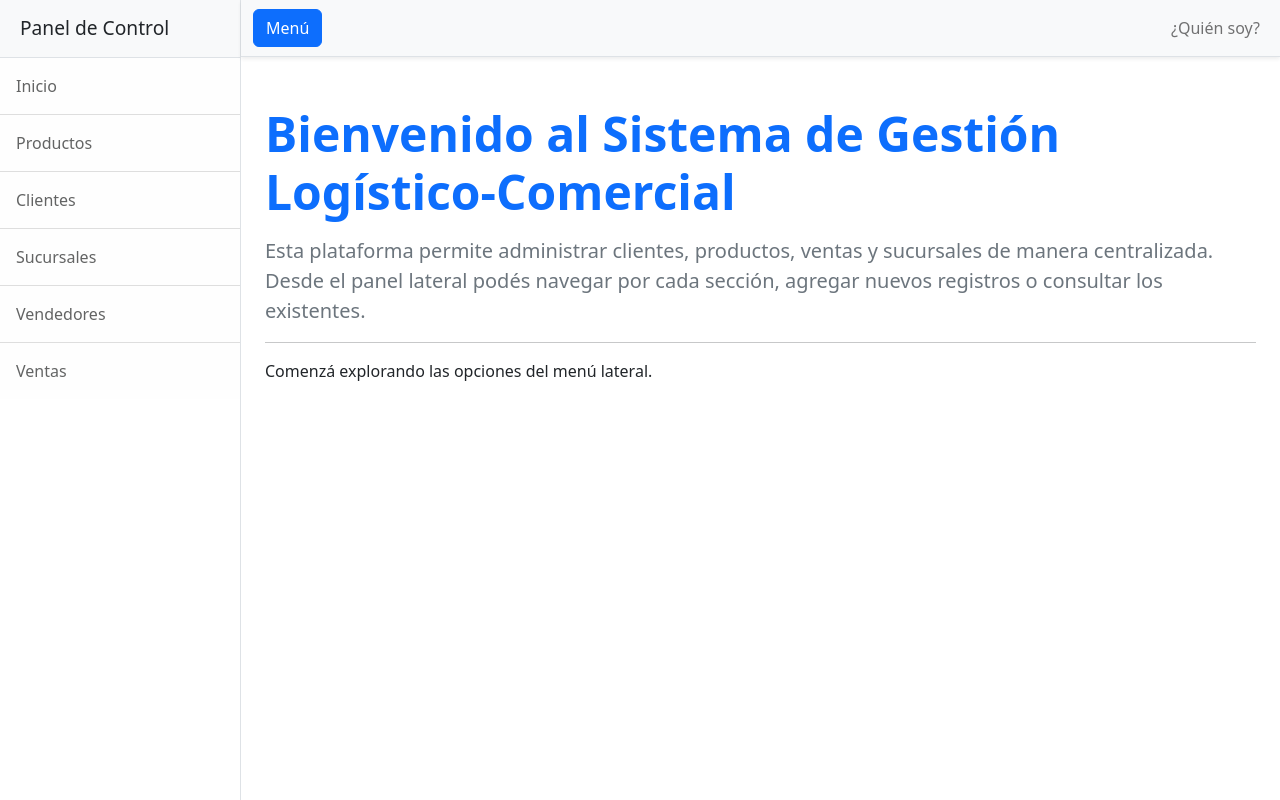
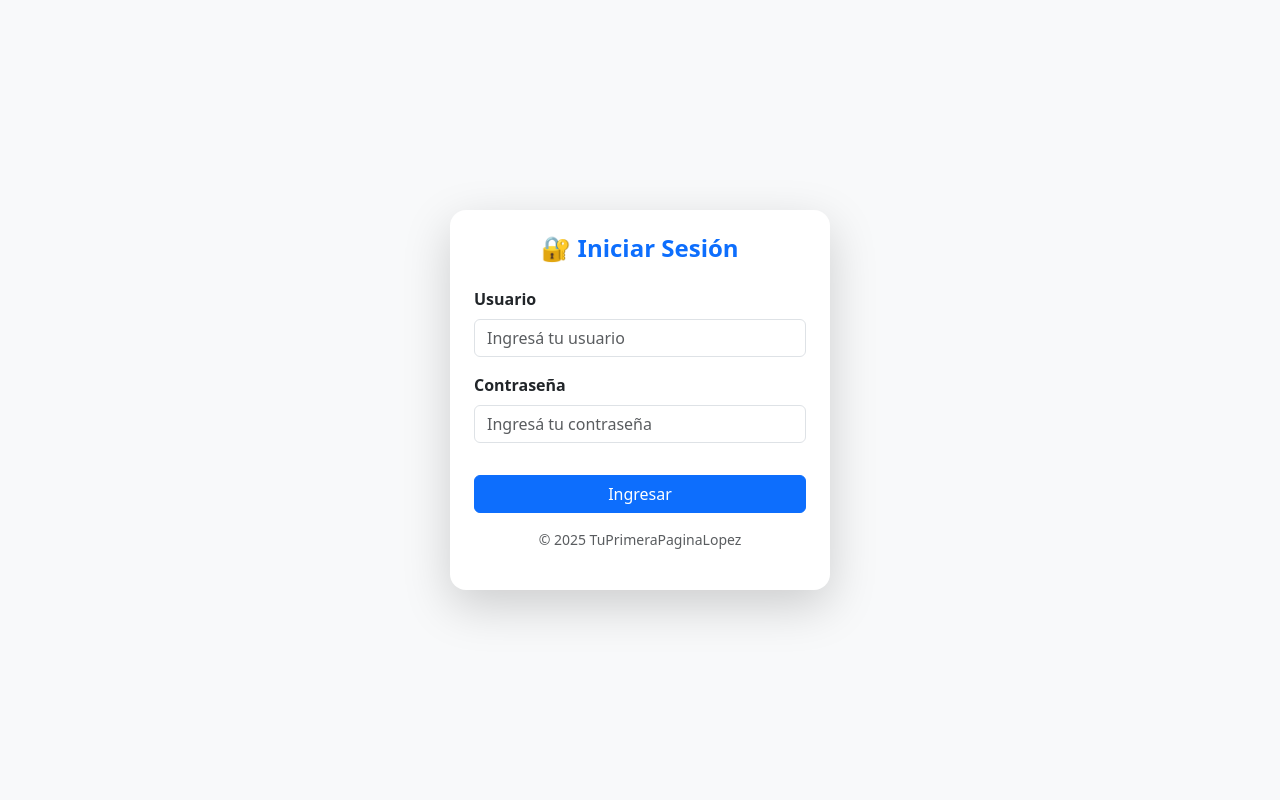
Before and after one commit to estebanlopezlog/TuPrimeraPaginaLopez, a Django app: page / in a window 1280 px wide. Run offline with Django 5.2, Linux system fonts and the light colour scheme; some libraries are stand-ins or nearby versions.

Commit message:
7ta actualización - Creacion de Usuarios y Limitaciones por Grupo + READ.ME

```diff
--- a/TuPrimeraPaginaLopez/TuPrimeraPaginaLopez/urls.py
+++ b/TuPrimeraPaginaLopez/TuPrimeraPaginaLopez/urls.py
@@ -23,3 +23,6 @@ urlpatterns = [
     path('admin/', admin.site.urls),
     path('', include('aplicacion.urls')),
 ]
+
+# Mensaje dustomizado para error 403 (Error de acceso por no contar con permisos)
+handler403 = 'aplicacion.views.error_403_view'
--- a/TuPrimeraPaginaLopez/aplicacion/templates/entidades/base.html
+++ b/TuPrimeraPaginaLopez/aplicacion/templates/entidades/base.html
@@ -40,8 +40,24 @@
                     <div class="container-fluid">
                         <button class="btn btn-primary" id="sidebarToggle">Menú</button>
                         <div class="collapse navbar-collapse" id="navbarSupportedContent">
-                            <ul class="navbar-nav ms-auto mt-2 mt-lg-0">
-                                <a class="nav-link" href="{% url 'quien_soy' %}">¿Quién soy?</a>
+                            <ul class="navbar-nav ms-auto mt-2 mt-lg-0 align-items-center">
+                                {% if user.is_authenticated %}
+                                    <li class="nav-item me-3">
+                                        <span class="navbar-text text-dark fw-semibold">
+                                            👤 Usuario: <span class="text-primary">{{ user.username }}</span>
+                                        </span>
+                                    </li>
+                                {% endif %}
+                                <li class="nav-item me-3">
+                                    <a class="nav-link text-secondary" href="{% url 'quien_soy' %}">
+                                        ¿Quién soy?
+                                    </a>
+                                </li>
+                                <li class="nav-item">
+                                    <a class="btn btn-outline-danger btn-sm shadow-sm" href="{% url 'logout' %}">
+                                        🔒 Cerrar sesión
+                                    </a>
+                                </li>
                             </ul>
                         </div>
                     </div>
--- /dev/null
+++ b/TuPrimeraPaginaLopez/aplicacion/templates/entidades/login.html
@@ -0,0 +1,44 @@
+{% load static %}
+<!DOCTYPE html>
+<html lang="es">
+<head>
+    <meta charset="UTF-8">
+    <meta name="viewport" content="width=device-width, initial-scale=1.0">
+    <title>Iniciar sesión | TuPrimeraPaginaLopez</title>
+    <link href="https://cdn.jsdelivr.net/npm/bootstrap@5.3.3/dist/css/bootstrap.min.css" rel="stylesheet">
+</head>
+
+<body class="bg-light">
+    <div class="container d-flex align-items-center justify-content-center" style="height: 100vh;">
+        <div class="card shadow-lg border-0 p-4" style="max-width: 380px; width: 100%; border-radius: 1rem;">
+            <h4 class="text-center text-primary fw-bold mb-4">🔐 Iniciar Sesión</h4>
+
+            <form method="POST" novalidate>
+                {% csrf_token %}
+                <div class="mb-3">
+                    <label class="form-label fw-semibold">Usuario</label>
+                    <input type="text" name="username" class="form-control" placeholder="Ingresá tu usuario" required>
+                </div>
+                <div class="mb-3">
+                    <label class="form-label fw-semibold">Contraseña</label>
+                    <input type="password" name="password" class="form-control" placeholder="Ingresá tu contraseña" required>
+                </div>
+
+                {% if messages %}
+                    <div class="alert alert-danger py-2">
+                        {% for message in messages %}
+                            {{ message }}
+                        {% endfor %}
+                    </div>
+                {% endif %}
+
+                <button type="submit" class="btn btn-primary w-100 mt-3">Ingresar</button>
+            </form>
+
+            <p class="text-center text-muted mt-3 small">
+                © 2025 TuPrimeraPaginaLopez
+            </p>
+        </div>
+    </div>
+</body>
+</html>
--- a/TuPrimeraPaginaLopez/aplicacion/urls.py
+++ b/TuPrimeraPaginaLopez/aplicacion/urls.py
@@ -2,7 +2,12 @@ from django.urls import path
 from . import views
 
 urlpatterns = [
-    path('', views.index, name='index'),
+    # 🔐 AUTENTICACIÓN
+    path('', views.login_view, name='login'),
+    path('logout/', views.logout_view, name='logout'),
+    path('inicio/', views.index, name='index'),
+
+    # 📦 MÓDULOS PRINCIPALES
     path('productos/', views.productos, name='productos'),
     path('clientes/', views.clientes, name='clientes'),
     path('sucursales/', views.sucursales, name='sucursales'),
@@ -10,30 +15,30 @@ urlpatterns = [
     path('ventas/', views.ventas, name='ventas'),
     path('quien_soy/', views.quien_soy, name='quien_soy'),
 
-    # FORMULARIOS DE CREACIÓN
+    # 🧱 FORMULARIOS DE CREACIÓN
     path('productos/nuevo/', views.nuevo_producto, name='nuevo_producto'),
     path('clientes/nuevo/', views.nuevo_cliente, name='nuevo_cliente'),
     path('sucursales/nueva/', views.nueva_sucursal, name='nueva_sucursal'),
     path('vendedores/nuevo/', views.nuevo_vendedor, name='nuevo_vendedor'),
     path('ventas/nueva/', views.nueva_venta, name='crear_venta'),
 
-    # ACCIONES - PRODUCTOS
+    # ✏️ ACCIONES - PRODUCTOS
     path('productos/editar/<int:id_producto>/', views.editar_producto, name='editar_producto'),
     path('productos/eliminar/<int:id_producto>/', views.eliminar_producto, name='eliminar_producto'),
 
-    # ACCIONES - CLIENTES
+    # ✏️ ACCIONES - CLIENTES
     path('clientes/editar/<int:id_cliente>/', views.editar_cliente, name='editar_cliente'),
     path('clientes/eliminar/<int:id_cliente>/', views.eliminar_cliente, name='eliminar_cliente'),
 
-    # ACCIONES - SUCURSALES
+    # ✏️ ACCIONES - SUCURSALES
     path('sucursales/editar/<int:id_sucursal>/', views.editar_sucursal, name='editar_sucursal'),
     path('sucursales/eliminar/<int:id_sucursal>/', views.eliminar_sucursal, name='eliminar_sucursal'),
 
-    # ACCIONES - VENDEDORES
+    # ✏️ ACCIONES - VENDEDORES
     path('vendedores/editar/<int:id_vendedor>/', views.editar_vendedor, name='editar_vendedor'),
     path('vendedores/eliminar/<int:id_vendedor>/', views.eliminar_vendedor, name='eliminar_vendedor'),
 
-    # ACCIONES - VENTAS
+    # ✏️ ACCIONES - VENTAS
     path('ventas/editar/<int:id_venta>/', views.editar_venta, name='editar_venta'),
     path('ventas/eliminar/<int:id_venta>/', views.eliminar_venta, name='eliminar_venta'),
 ]
--- a/TuPrimeraPaginaLopez/aplicacion/views.py
+++ b/TuPrimeraPaginaLopez/aplicacion/views.py
@@ -5,24 +5,47 @@ from .forms import (
     ProductoForm, ClienteForm, SucursalForm, VendedorForm,
     VentaForm, DetalleVentaForm
 )
+from django.contrib.auth import authenticate, login, logout
+from django.contrib.auth.decorators import login_required, permission_required
+from django.contrib import messages
 
 
-# Pagina Principal
+
+# 🌐 PÁGINAS PRINCIPALES
+@login_required(login_url='login')
 def index(request):
     return render(request, 'entidades/index.html')
 
+@login_required(login_url='login')
+@permission_required('aplicacion.view_producto', raise_exception=True)
 def productos(request):
     productos = Producto.objects.all()
     return render(request, 'entidades/productos.html', {'productos': productos})
+
+
+@login_required(login_url='login')
+@permission_required('aplicacion.view_cliente', raise_exception=True)
 def clientes(request):
     clientes = Cliente.objects.all()
     return render(request, 'entidades/clientes.html', {'clientes': clientes})
+
+
+@login_required(login_url='login')
+@permission_required('aplicacion.view_sucursal', raise_exception=True)
 def sucursales(request):
     sucursales = Sucursal.objects.all()
     return render(request, 'entidades/sucursales.html', {'sucursales': sucursales})
+
+
+@login_required(login_url='login')
+@permission_required('aplicacion.view_vendedor', raise_exception=True)
 def vendedores(request):
     vendedores = Vendedor.objects.all()
     return render(request, 'entidades/vendedores.html', {'vendedores': vendedores})
+
+
+@login_required(login_url='login')
+@permission_required('aplicacion.view_venta', raise_exception=True)
 def ventas(request):
     ventas = Venta.objects.all()
     datos_ventas = []
@@ -30,99 +53,31 @@ def ventas(request):
         detalles = v.detalleventa_set.all()
         cantidad_total = sum([d.cantidad_vendida for d in detalles])
         total_venta = sum([d.precio_total for d in detalles])
-
         datos_ventas.append({
             'venta': v,
             'cantidad_total': cantidad_total,
             'total_venta': total_venta
         })
+    return render(request, 'entidades/ventas.html', {'datos_ventas': datos_ventas})
 
-    return render(request, 'entidades/ventas.html', {'datos_ventas': datos_ventas})
 
 def quien_soy(request):
     return render(request, 'entidades/quien_soy.html')
 
 
-# Formularios para Entidades
+# --- PRODUCTOS ---
+@login_required(login_url='login')
+@permission_required('aplicacion.add_producto', raise_exception=True)
 def nuevo_producto(request):
     form = ProductoForm(request.POST or None)
     if form.is_valid():
         form.save()
         return redirect('productos')
     return render(request, 'entidades/form_producto.html', {'form': form, 'titulo': 'Nuevo Producto'})
-def nuevo_cliente(request):
-    form = ClienteForm(request.POST or None)
-    if form.is_valid():
-        form.save()
-        return redirect('clientes')
-    return render(request, 'entidades/form_cliente.html', {'form': form, 'titulo': 'Nuevo Cliente'})
-def nueva_sucursal(request):
-    form = SucursalForm(request.POST or None)
-    if form.is_valid():
-        form.save()
-        return redirect('sucursales')
-    return render(request, 'entidades/form_sucursal.html', {'form': form, 'titulo': 'Nueva Sucursal'})
-def nuevo_vendedor(request):
-    form = VendedorForm(request.POST or None)
-    if form.is_valid():
-        form.save()
-        return redirect('vendedores')
-    return render(request, 'entidades/form_vendedor.html', {'form': form, 'titulo': 'Nuevo Vendedor'})
 
 
-# Formulario para Registrar Nueva Venta con Detalles
-DetalleVentaFormSet = modelformset_factory(DetalleVenta, form=DetalleVentaForm, extra=5)
-
-def nueva_venta(request):
-    form = VentaForm(request.POST or None)
-    formset = DetalleVentaFormSet(request.POST or None, queryset=DetalleVenta.objects.none())
-
-    if request.method == 'POST':
-        if form.is_valid() and formset.is_valid():
-            venta = form.save()  # Guarda venta
-            print("✅ Venta creada:", venta.id_venta)  #DEBUG
-
-            for detalle_form in formset:
-                if detalle_form.cleaned_data:
-                    detalle = detalle_form.save(commit=False)
-                    detalle.venta = venta
-                    detalle.precio_total = (
-                        detalle.cantidad_vendida * detalle.producto.precio_unitario
-                    )
-                    detalle.save()
-
-            return redirect('ventas')
-        else:
-            print("❌ Formulario no válido")
-            print("Errores en VentaForm:", form.errors)
-            print("Errores en DetalleVentaFormSet:", formset.errors)
-
-    return render(request, 'entidades/form_venta.html', {
-        'form': form,
-        'formset': formset,
-        'titulo': 'Registrar Nueva Venta'
-    })
-# Editar venta
-def editar_venta(request, id_venta):
-    venta = Venta.objects.get(pk=id_venta)
-    form = VentaForm(request.POST or None, instance=venta)
-
-    if form.is_valid():
-        form.save()
-        return redirect('ventas')
-
-    return render(request, 'entidades/form_venta.html', {
-        'form': form,
-        'titulo': f'Editar Venta #{venta.id_venta}'
-    })
-# Eliminar venta
-def eliminar_venta(request, id_venta):
-    venta = Venta.objects.get(pk=id_venta)
-    venta.delete()
-    return redirect('ventas')
-
-
-# ACCIONES - PRODUCTOS
+@login_required(login_url='login')
+@permission_required('aplicacion.change_producto', raise_exception=True)
 def editar_producto(request, id_producto):
     producto = Producto.objects.get(pk=id_producto)
     form = ProductoForm(request.POST or None, instance=producto)
@@ -132,14 +87,27 @@ def editar_producto(request, id_producto):
     return render(request, 'entidades/form_producto.html', {'form': form, 'titulo': f'Editar Producto #{producto.id_producto}'})
 
 
+@login_required(login_url='login')
+@permission_required('aplicacion.delete_producto', raise_exception=True)
 def eliminar_producto(request, id_producto):
     producto = Producto.objects.get(pk=id_producto)
     producto.delete()
     return redirect('productos')
 
 
+# --- CLIENTES ---
+@login_required(login_url='login')
+@permission_required('aplicacion.add_cliente', raise_exception=True)
+def nuevo_cliente(request):
+    form = ClienteForm(request.POST or None)
+    if form.is_valid():
+        form.save()
+        return redirect('clientes')
+    return render(request, 'entidades/form_cliente.html', {'form': form, 'titulo': 'Nuevo Cliente'})
 
-# ACCIONES - CLIENTES
+
+@login_required(login_url='login')
+@permission_required('aplicacion.change_cliente', raise_exception=True)
 def editar_cliente(request, id_cliente):
     cliente = Cliente.objects.get(pk=id_cliente)
     form = ClienteForm(request.POST or None, instance=cliente)
@@ -149,14 +117,27 @@ def editar_cliente(request, id_cliente):
     return render(request, 'entidades/form_cliente.html', {'form': form, 'titulo': f'Editar Cliente #{cliente.id_cliente}'})
 
 
+@login_required(login_url='login')
+@permission_required('aplicacion.delete_cliente', raise_exception=True)
 def eliminar_cliente(request, id_cliente):
     cliente = Cliente.objects.get(pk=id_cliente)
     cliente.delete()
     return redirect('clientes')
 
 
+# --- SUCURSALES ---
+@login_required(login_url='login')
+@permission_required('aplicacion.add_sucursal', raise_exception=True)
+def nueva_sucursal(request):
+    form = SucursalForm(request.POST or None)
+    if form.is_valid():
+        form.save()
+        return redirect('sucursales')
+    return render(request, 'entidades/form_sucursal.html', {'form': form, 'titulo': 'Nueva Sucursal'})
 
-# ACCIONES - SUCURSALES
+
+@login_required(login_url='login')
+@permission_required('aplicacion.change_sucursal', raise_exception=True)
 def editar_sucursal(request, id_sucursal):
     sucursal = Sucursal.objects.get(pk=id_sucursal)
     form = SucursalForm(request.POST or None, instance=sucursal)
@@ -166,14 +147,27 @@ def editar_sucursal(request, id_sucursal):
     return render(request, 'entidades/form_sucursal.html', {'form': form, 'titulo': f'Editar Sucursal #{sucursal.id_sucursal}'})
 
 
+@login_required(login_url='login')
+@permission_required('aplicacion.delete_sucursal', raise_exception=True)
 def eliminar_sucursal(request, id_sucursal):
     sucursal = Sucursal.objects.get(pk=id_sucursal)
     sucursal.delete()
     return redirect('sucursales')
 
 
+# --- VENDEDORES ---
+@login_required(login_url='login')
+@permission_required('aplicacion.add_vendedor', raise_exception=True)
+def nuevo_vendedor(request):
+    form = VendedorForm(request.POST or None)
+    if form.is_valid():
+        form.save()
+        return redirect('vendedores')
+    return render(request, 'entidades/form_vendedor.html', {'form': form, 'titulo': 'Nuevo Vendedor'})
 
-# ACCIONES - VENDEDORES
+
+@login_required(login_url='login')
+@permission_required('aplicacion.change_vendedor', raise_exception=True)
 def editar_vendedor(request, id_vendedor):
     vendedor = Vendedor.objects.get(pk=id_vendedor)
     form = VendedorForm(request.POST or None, instance=vendedor)
@@ -183,7 +177,77 @@ def editar_vendedor(request, id_vendedor):
     return render(request, 'entidades/form_vendedor.html', {'form': form, 'titulo': f'Editar Vendedor #{vendedor.id_vendedor}'})
 
 
+@login_required(login_url='login')
+@permission_required('aplicacion.delete_vendedor', raise_exception=True)
 def eliminar_vendedor(request, id_vendedor):
     vendedor = Vendedor.objects.get(pk=id_vendedor)
     vendedor.delete()
     return redirect('vendedores')
+
+
+# --- VENTAS ---
+DetalleVentaFormSet = modelformset_factory(DetalleVenta, form=DetalleVentaForm, extra=5)
+
+@login_required(login_url='login')
+@permission_required('aplicacion.add_venta', raise_exception=True)
+def nueva_venta(request):
+    form = VentaForm(request.POST or None)
+    formset = DetalleVentaFormSet(request.POST or None, queryset=DetalleVenta.objects.none())
+
+    if request.method == 'POST':
+        if form.is_valid() and formset.is_valid():
+            venta = form.save()
+            for detalle_form in formset:
+                if detalle_form.cleaned_data:
+                    detalle = detalle_form.save(commit=False)
+                    detalle.venta = venta
+                    detalle.precio_total = detalle.cantidad_vendida * detalle.producto.precio_unitario
+                    detalle.save()
+            return redirect('ventas')
+    return render(request, 'entidades/form_venta.html', {'form': form, 'formset': formset, 'titulo': 'Registrar Nueva Venta'})
+
+
+@login_required(login_url='login')
+@permission_required('aplicacion.change_venta', raise_exception=True)
+def editar_venta(request, id_venta):
+    venta = Venta.objects.get(pk=id_venta)
+    form = VentaForm(request.POST or None, instance=venta)
+    if form.is_valid():
+        form.save()
+        return redirect('ventas')
+    return render(request, 'entidades/form_venta.html', {'form': form, 'titulo': f'Editar Venta #{venta.id_venta}'})
+
+
+@login_required(login_url='login')
+@permission_required('aplicacion.delete_venta', raise_exception=True)
+def eliminar_venta(request, id_venta):
+    venta = Venta.objects.get(pk=id_venta)
+    venta.delete()
+    return redirect('ventas')
+
+
+
+# 🔐 LOGIN / LOGOUT
+def login_view(request):
+    if request.method == 'POST':
+        username = request.POST['username']
+        password = request.POST['password']
+        user = authenticate(request, username=username, password=password)
+        if user is not None:
+            login(request, user)
+            return redirect('index')
+        else:
+            messages.error(request, 'Usuario o contraseña incorrectos.')
+    return render(request, 'entidades/login.html')
+
+
+def logout_view(request):
+    logout(request)
+    return redirect('login')
+
+
+
+# 🚫 ERROR 403
+
+def error_403_view(request, exception=None):
+    return render(request, 'entidades/403.html', status=403)
```
Also changed, not shown: TuPrimeraPaginaLopez/aplicacion/templates/entidades/403.html (added, +11 -0 lines), TuPrimeraPaginaLopez/README.md, TuPrimeraPaginaLopez/TuPrimeraPaginaLopez/settings.py (line endings or trailing spaces), TuPrimeraPaginaLopez/db.sqlite3.
